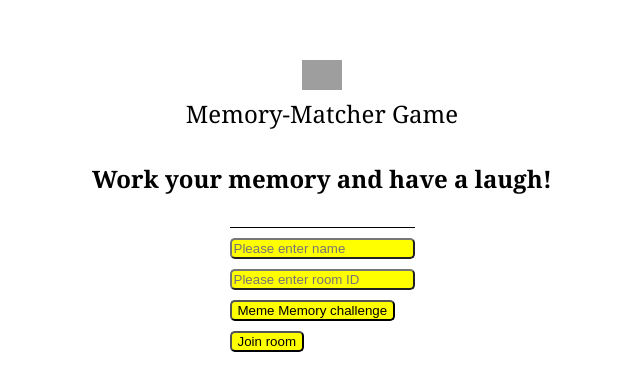
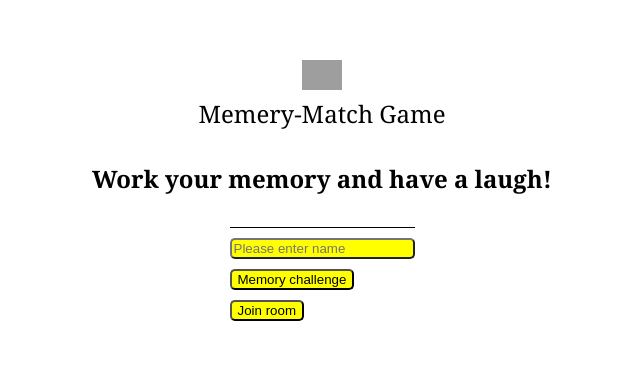
Before and after one commit to aisha-gregg/meme-match, a React (Create React App) app: page / in a window 1280 px wide. Shown: the part 140-530 px from the top of the page, without its empty margins (318-958 px from the left). Built offline with nearby package versions, Linux system fonts and the light colour scheme; grey boxes are pictures that could not be loaded.

Commit message:
usecontext

```diff
--- a/src/App.js
+++ /dev/null
@@ -1,24 +0,0 @@
-import React from "react";
-
-import { Game } from "../src/pages/Game";
-
-import "./App.css";
-import { BrowserRouter as Router, Switch, Route, Link } from "react-router-dom";
-import { Home } from "./pages/Home";
-
-export function App() {
-  return (
-    <div className="App">
-      <Router>
-        <Switch>
-          <Route exact path="/">
-            <Home></Home>
-          </Route>
-          <Route path="/game">
-            <Game></Game>
-          </Route>
-        </Switch>
-      </Router>
-    </div>
-  );
-}
--- /dev/null
+++ b/src/App.jsx
@@ -0,0 +1,33 @@
+import React from "react";
+
+import { Game } from "./pages/Game";
+
+import "./App.css";
+import { BrowserRouter as Router, Switch, Route, Link } from "react-router-dom";
+import { Home } from "./pages/Home";
+import { Form } from "./components/Form";
+import { useState } from "react";
+import { UserContext } from "./userContext";
+
+export function App() {
+  const [username, setUsername] = useState("");
+  return (
+    <UserContext.Provider value={{ username, setUsername }}>
+      <div className="App">
+        <Router>
+          <Switch>
+            <Route exact path="/">
+              <Home></Home>
+            </Route>
+            <Route exact path="/form">
+              <Form></Form>
+            </Route>
+            <Route path="/game">
+              <Game></Game>
+            </Route>
+          </Switch>
+        </Router>
+      </div>
+    </UserContext.Provider>
+  );
+}
--- a/src/components/Form.jsx
+++ b/src/components/Form.jsx
@@ -1,9 +1,13 @@
-import React from "react";
+import React, { useState } from "react";
 import { useHistory } from "react-router-dom";
 import styles from "./form.module.css";
+import { useContext } from "react";
+import { UserContext } from "../userContext";
 
 export function Form() {
   const history = useHistory();
+
+  const { username, setUsername } = useContext(UserContext);
 
   function clickHandler() {
     history.push("/Game");
@@ -16,13 +20,11 @@ export function Form() {
           className={styles.form}
           type="text"
           placeholder="Please enter name"
+          value={username}
+          onInput={(event) => setUsername(event.target.value)}
         ></input>
-        <input
-          className={styles.form}
-          type="text"
-          placeholder="Please enter room ID"
-        ></input>
-        <button className={styles.form}>Meme Memory challenge</button>
+
+        <button className={styles.form}>Memory challenge</button>
         <button className={styles.form} onClick={() => clickHandler()}>
           Join room
         </button>
--- a/src/components/Header.jsx
+++ b/src/components/Header.jsx
@@ -11,7 +11,7 @@ export function Header() {
           src="https://img.icons8.com/ios/50/000000/for-experienced.png"
         />
       </div>
-      Memory-Matcher Game
+      Memery-Match Game
       <h4> Work your memory and have a laugh!</h4>
     </div>
   );
--- a/src/pages/Game.jsx
+++ b/src/pages/Game.jsx
@@ -5,7 +5,7 @@ import { useState } from "react";
 import { MemeRepository } from "../components/MemeRepository";
 import { Card } from "./../components/Card";
 import { Header } from "../components/Header";
-import { PlayerIcon } from "../components/PlayerIcon";
+import { UserContext } from "./userContext";
 
 const cx = classNames.bind(styles);
 
@@ -73,7 +73,8 @@ export function Game() {
   return (
     <>
       <Header></Header>
-      <PlayerIcon></PlayerIcon>
+      <div> </div>
+      <UserContext.Provider value={UserContext}>Welcome</UserContext.Provider>
       <div className={cx("gameBoard")}>
         {memes.map((meme, index) => (
           <Card
--- /dev/null
+++ b/src/userContext.js
@@ -0,0 +1,6 @@
+import { createContext } from "react";
+
+export const UserContext = createContext({
+  setUsername: () => {},
+  username: "",
+});
```
